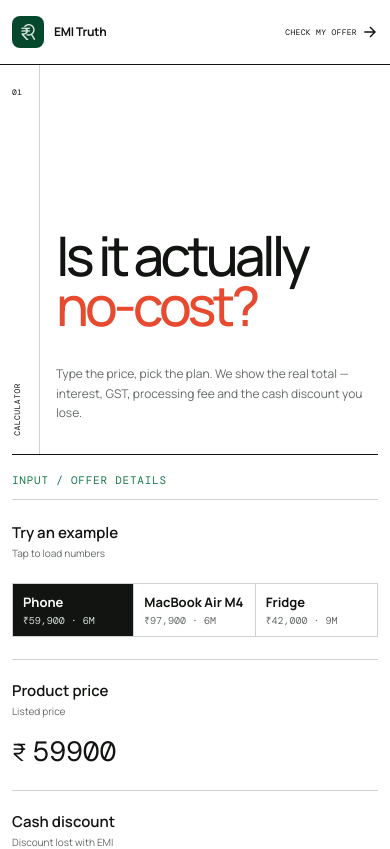
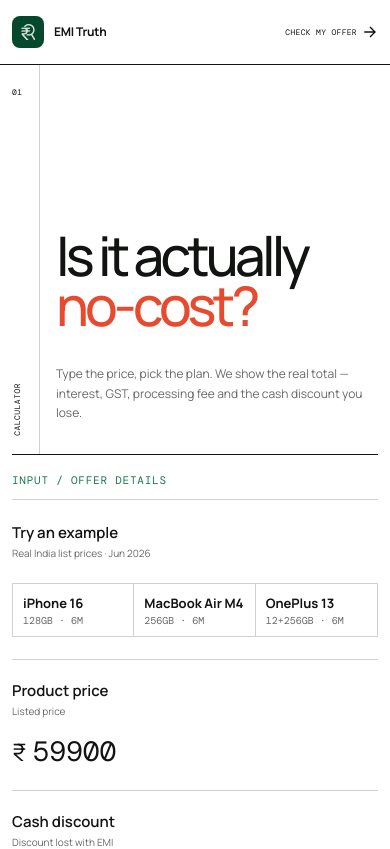
Before and after one commit to peterish8/Emi-Truth, a React (Vite) app: page / in a window 390 px wide. Shown: the top 849 px of the page. Built offline with nearby package versions, Linux system fonts and the light colour scheme.

Commit message:
Use researched India presets: iPhone 16, MacBook Air M4, OnePlus 13

```diff
--- a/src/App.jsx
+++ b/src/App.jsx
@@ -273,7 +273,7 @@ function HomePage() {
             <div className="example-row">
               <div>
                 <span className="input-label">Try an example</span>
-                <span className="input-hint">Tap to load numbers</span>
+                <span className="input-hint">Real India list prices · Jun 2026</span>
               </div>
               <div className="example-options" aria-label="Example offers">
                 {offerPresets.map((preset) => (
--- a/src/calculator.js
+++ b/src/calculator.js
@@ -7,52 +7,6 @@ export const DEFAULT_INPUTS = {
   processingFee: 299,
   gstRate: 18,
 };
-
-export const offerPresets = [
-  {
-    id: "phone",
-    label: "Phone",
-    detail: "₹59,900 · 6M",
-    inputs: { ...DEFAULT_INPUTS },
-  },
-  {
-    id: "macbook",
-    label: "MacBook Air M4",
-    detail: "₹97,900 · 6M",
-    note: "Apple India list price · up to ₹10k card cashback vs 6M no-cost EMI",
-    inputs: {
-      price: 97900,
-      cashDiscount: 10000,
-      emiDiscount: 6500,
-      annualRate: 15,
-      tenure: 6,
-      processingFee: 299,
-      gstRate: 18,
-    },
-  },
-  {
-    id: "fridge",
-    label: "Fridge",
-    detail: "₹42,000 · 9M",
-    inputs: {
-      price: 42000,
-      cashDiscount: 2000,
-      emiDiscount: 2500,
-      annualRate: 15,
-      tenure: 9,
-      processingFee: 199,
-      gstRate: 18,
-    },
-  },
-];
-
-export function findMatchingPreset(inputs) {
-  return offerPresets.find((preset) =>
-    Object.keys(preset.inputs).every(
-      (key) => Number(preset.inputs[key]) === Number(inputs[key]),
-    ),
-  );
-}
 
 export function calculateEmi(inputs) {
   const price = Math.max(0, Number(inputs.price) || 0);
@@ -126,6 +80,91 @@ export function calculateEmi(inputs) {
   };
 }
 
+/** Approximate seller subsidy for a typical 6-month no-cost EMI at list price. */
+export function estimateNoCostEmiDiscount(
+  price,
+  annualRate = 15,
+  tenure = 6,
+) {
+  const { totalInterest } = calculateEmi({
+    price,
+    cashDiscount: 0,
+    emiDiscount: 0,
+    annualRate,
+    tenure,
+    processingFee: 0,
+    gstRate: 0,
+  });
+  return Math.round(totalInterest);
+}
+
+function buildNoCostPreset({
+  id,
+  label,
+  detail,
+  note,
+  price,
+  cashDiscount,
+  tenure = 6,
+  annualRate = 15,
+  processingFee = 299,
+  gstRate = 18,
+}) {
+  return {
+    id,
+    label,
+    detail,
+    note,
+    inputs: {
+      price,
+      cashDiscount,
+      emiDiscount: estimateNoCostEmiDiscount(price, annualRate, tenure),
+      annualRate,
+      tenure,
+      processingFee,
+      gstRate,
+    },
+  };
+}
+
+export const offerPresets = [
+  buildNoCostPreset({
+    id: "iphone-16",
+    label: "iPhone 16",
+    detail: "128GB · 6M",
+    note:
+      "Apple India store price ₹69,900 for 128GB (Jun 2026). Amazon/Flipkart sales often add ₹4,000–₹5,000 HDFC or Axis instant off on full payment — usually separate from the 6-month no-cost EMI path.",
+    price: 69900,
+    cashDiscount: 5000,
+  }),
+  buildNoCostPreset({
+    id: "macbook-m4",
+    label: "MacBook Air M4",
+    detail: "256GB · 6M",
+    note:
+      "Apple India ₹97,900 for 13″ MacBook Air M4 (16GB/256GB). Apple’s store banner (Jun 2026): up to 6-month no-cost EMI plus up to ₹10,000 instant cashback on eligible cards when you pay in full.",
+    price: 97900,
+    cashDiscount: 10000,
+  }),
+  buildNoCostPreset({
+    id: "oneplus-13",
+    label: "OnePlus 13",
+    detail: "12+256GB · 6M",
+    note:
+      "OnePlus India MRP ₹64,999 for 12GB+256GB. During Amazon Great Summer Sale 2026 the list price dropped to ₹57,999; bank instant discounts of ₹3,500–₹5,000 are common on full swipe at checkout.",
+    price: 64999,
+    cashDiscount: 5000,
+  }),
+];
+
+export function findMatchingPreset(inputs) {
+  return offerPresets.find((preset) =>
+    Object.keys(preset.inputs).every(
+      (key) => Number(preset.inputs[key]) === Number(inputs[key]),
+    ),
+  );
+}
+
 export function readInputsFromUrl() {
   const params = new URLSearchParams(window.location.search);
   const parsed = { ...DEFAULT_INPUTS };
```
